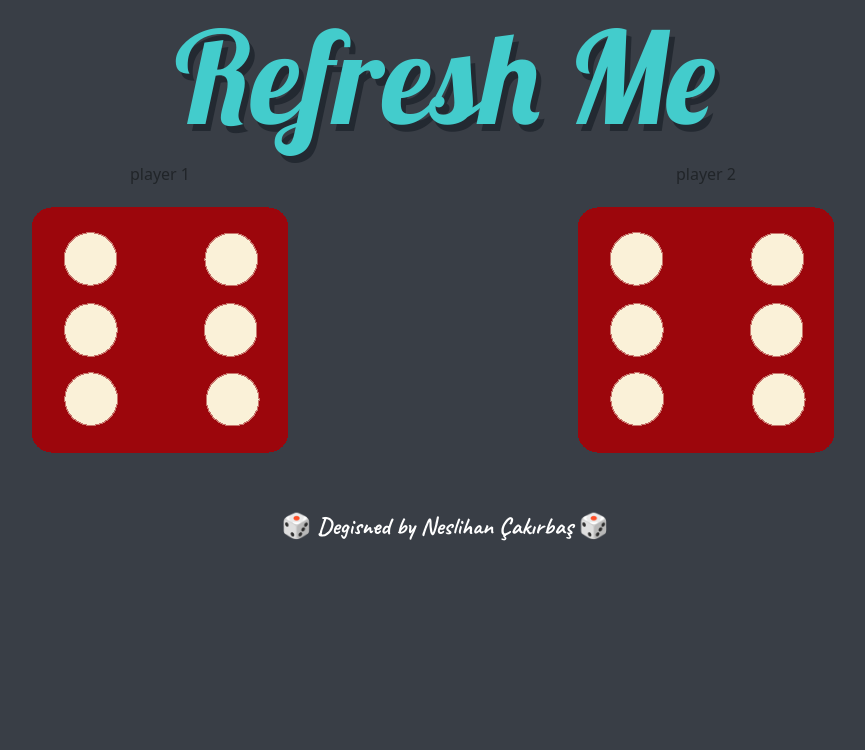
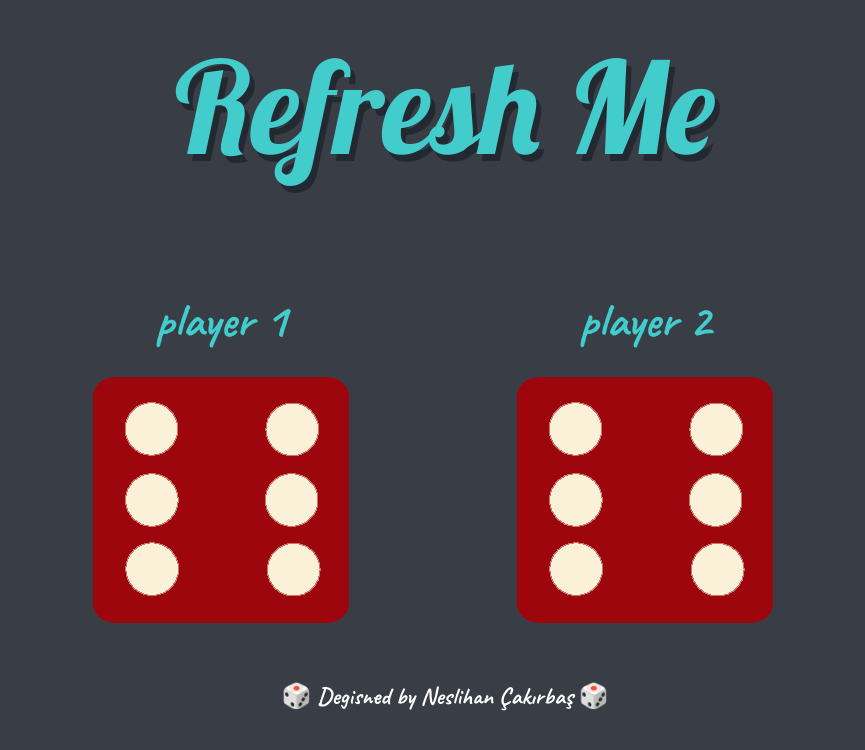
Before and after one commit to 1neslihan/simpleDiceGame, a plain HTML site: page index.html in a window 1280 px wide. Shown: the whole page, without its empty margins (195-1060 px from the left). Drawn offline with nearby package versions, Linux system fonts and the light colour scheme.

Commit message:
Update styles.css

```diff
--- a/styles.css
+++ b/styles.css
@@ -2,16 +2,16 @@ body{
     background-color:#393E46;
 }
 
-.cerceve{
+.frame{
     width:70%;
     margin:auto;
 }
-#baslik{
+#heading{
     margin-top: 30px;
     margin-bottom: 30px;
 }
 
-#Zar{
+#dice{
     margin-top: 100px;
     font-family: 'Caveat', cursive;
     color:rgb(67, 204, 204);
```
